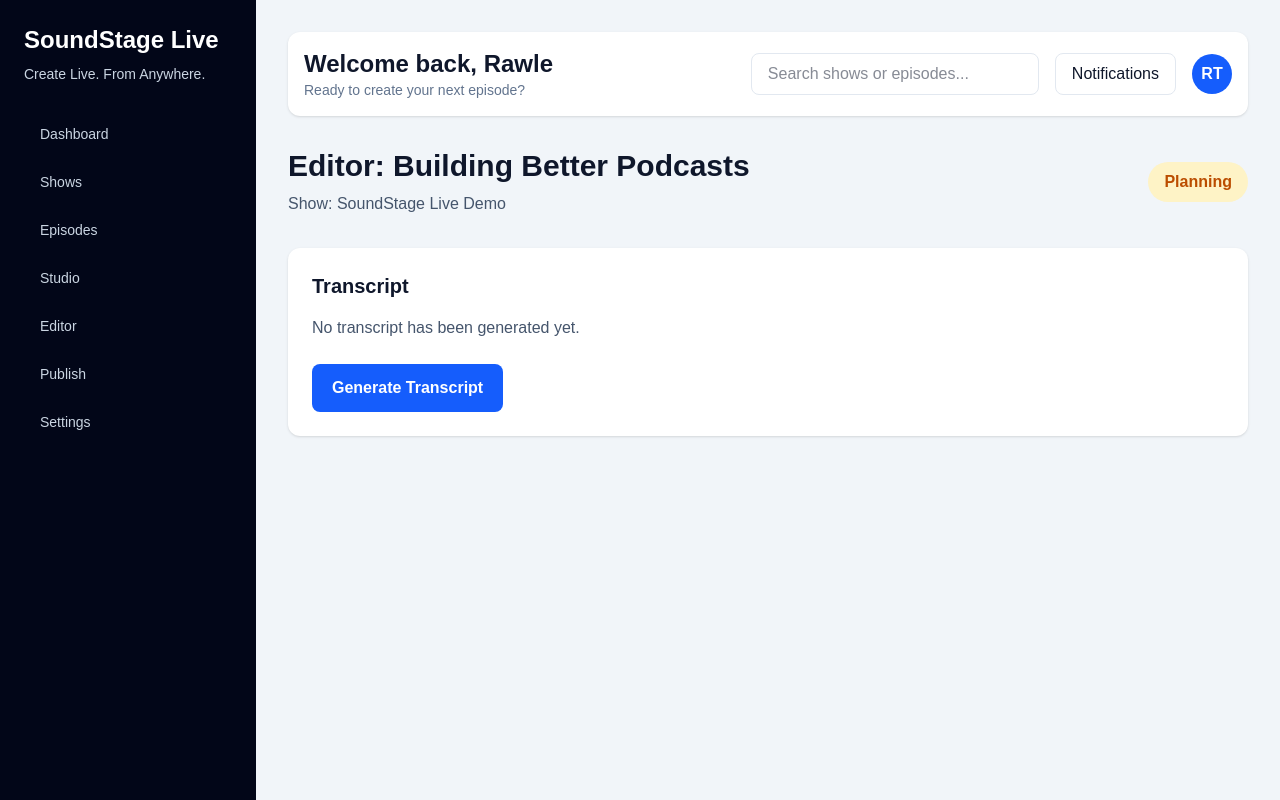
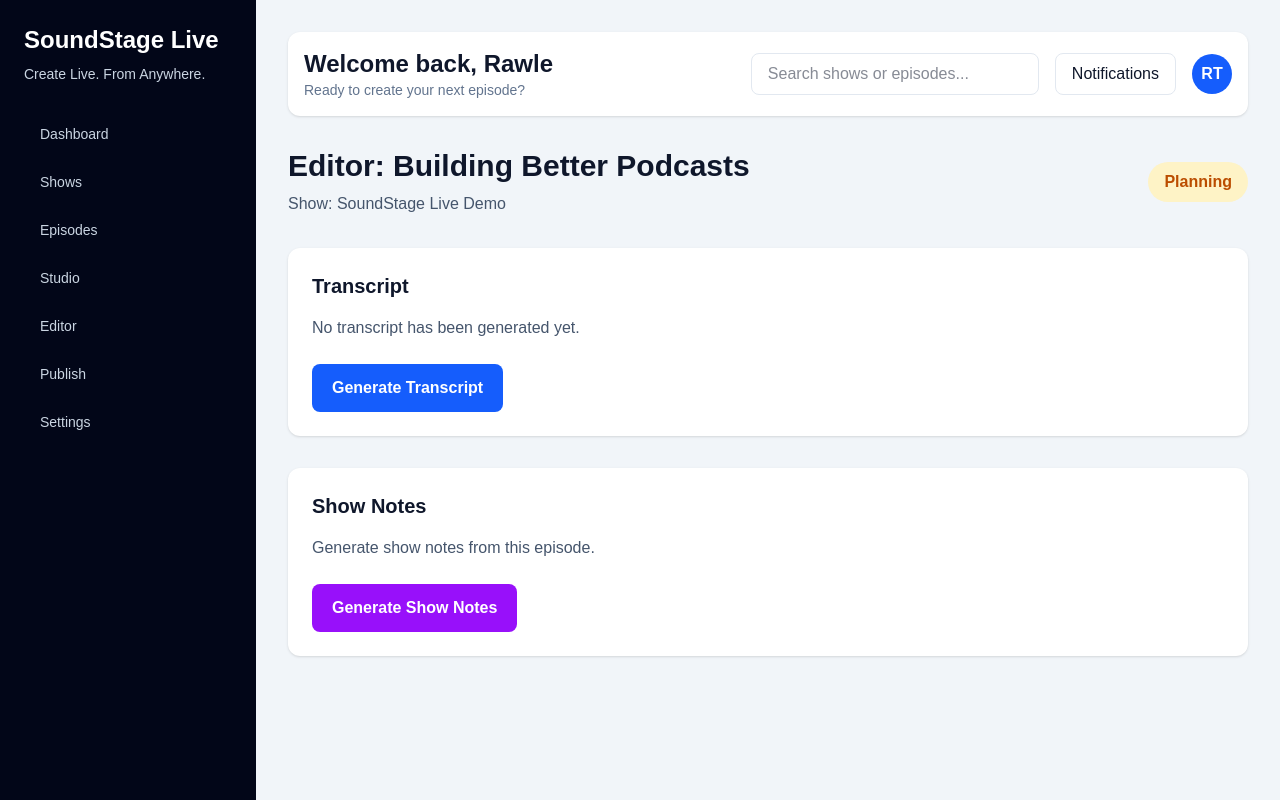
Before and after one commit to rtucker891/SoundStage-Live, a Next.js app: page /episodes/episode-1/editor in a window 1280 px wide. Built offline with nearby package versions, Linux system fonts and the light colour scheme.

Commit message:
Add show notes generation and assets

```diff
--- a/app/episodes/[id]/editor/page.tsx
+++ b/app/episodes/[id]/editor/page.tsx
@@ -6,14 +6,17 @@ import { useParams } from "next/navigation";
 import AppShell from "@/components/AppShell";
 import {
   createAsset,
+  createShowNote,
   createTranscript,
   getEpisodes,
+  getShowNotes,
   getTranscripts,
   updateEpisodeStatus,
 } from "@/lib/api";
 
 import type { Episode } from "@/types/episode";
 import type { Transcript } from "@/types/transcript";
+import type { ShowNote } from "@/types/show-note";
 
 export default function EpisodeEditorPage() {
   const params = useParams();
@@ -22,7 +25,7 @@ export default function EpisodeEditorPage() {
   const [transcript, setTranscript] = useState<Transcript | null>(null);
   const [loading, setLoading] = useState(true);
   const [generating, setGenerating] = useState(false);
-
+  const [showNote, setShowNote] = useState<ShowNote | null>(null);
   useEffect(() => {
     async function load() {
       const episodes = await getEpisodes();
@@ -68,7 +71,7 @@ export default function EpisodeEditorPage() {
 
     const created = await createTranscript({
       episodeId: episode.id,
-      segments: [
+           segments: [
         {
           id: "1",
           speaker: "Host",
@@ -107,7 +110,37 @@ export default function EpisodeEditorPage() {
     setGenerating(false);
   }
 
+
+  async function generateShowNotes() {
+    if (!episode) return;
+
+    const created = await createShowNote({
+      episodeId: episode.id,
+      title: episode.title,
+      summary:
+        "This episode explores podcast production and remote recording workflows.",
+      bulletPoints: [
+        "Introduction to podcast production",
+        "Remote recording techniques",
+        "Improving audio quality",
+      ],
+    });
+
+    setShowNote(created);
+
+    await createAsset({
+      episodeId: episode.id,
+      name: "Episode Show Notes",
+      type: "show-notes",
+      fileName: "show-notes.md",
+      fileSize: JSON.stringify(created).length,
+      mimeType: "text/markdown",
+      url: "#",
+    });
+  }
+
   return (
+
     <AppShell>
       {loading ? (
         <p>Loading editor...</p>
@@ -175,6 +208,42 @@ export default function EpisodeEditorPage() {
               </div>
             )}
           </div>
+                    <div className="mt-8 rounded-xl bg-white p-6 shadow">
+            <h2 className="text-xl font-bold">
+              Show Notes
+            </h2>
+
+            {!showNote ? (
+              <>
+                <p className="mt-4 text-slate-600">
+                  Generate show notes from this episode.
+                </p>
+
+                <button
+                  onClick={generateShowNotes}
+                  className="mt-6 rounded-lg bg-purple-600 px-5 py-3 font-semibold text-white"
+                >
+                  Generate Show Notes
+                </button>
+              </>
+            ) : (
+              <div className="mt-6">
+                <h3 className="font-bold">
+                  {showNote.title}
+                </h3>
+
+                <p className="mt-3 text-slate-600">
+                  {showNote.summary}
+                </p>
+
+                <ul className="mt-4 list-disc space-y-2 pl-6">
+                  {showNote.bulletPoints.map((point) => (
+                    <li key={point}>{point}</li>
+                  ))}
+                </ul>
+              </div>
+            )}
+          </div>
         </>
       )}
     </AppShell>
--- a/lib/api.ts
+++ b/lib/api.ts
@@ -1,3 +1,4 @@
+import type { ShowNote } from "@/types/show-note";
 import type { Asset } from "@/types/asset";
 import type { Show } from "@/types/show";
 import type {
@@ -233,3 +234,33 @@ export async function deleteAsset(id: string) {
 
   return response.json();
 }
+export async function getShowNotes(): Promise<ShowNote[]> {
+  const response = await fetch("/api/show-notes");
+
+  if (!response.ok) {
+    throw new Error("Failed to fetch show notes");
+  }
+
+  return response.json();
+}
+
+export async function createShowNote(data: {
+  episodeId: string;
+  title: string;
+  summary: string;
+  bulletPoints: string[];
+}) {
+  const response = await fetch("/api/show-notes", {
+    method: "POST",
+    headers: {
+      "Content-Type": "application/json",
+    },
+    body: JSON.stringify(data),
+  });
+
+  if (!response.ok) {
+    throw new Error("Failed to create show note");
+  }
+
+  return response.json();
+}
--- a/lib/showNotes.ts
+++ b/lib/showNotes.ts
@@ -0,0 +1,3 @@
+import type { ShowNote } from "@/types/show-note";
+
+export const showNotes: ShowNote[] = [];
```
Also changed, not shown: types/show-note.ts (+8 -0 lines).
